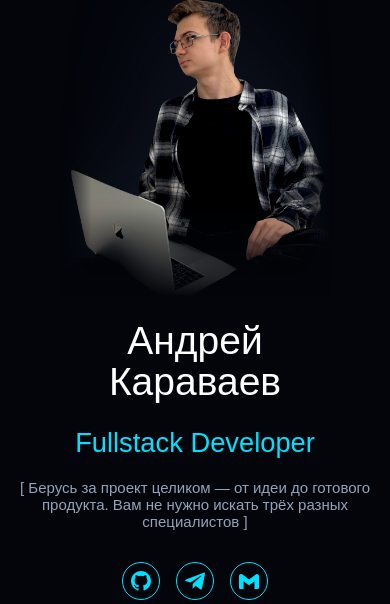
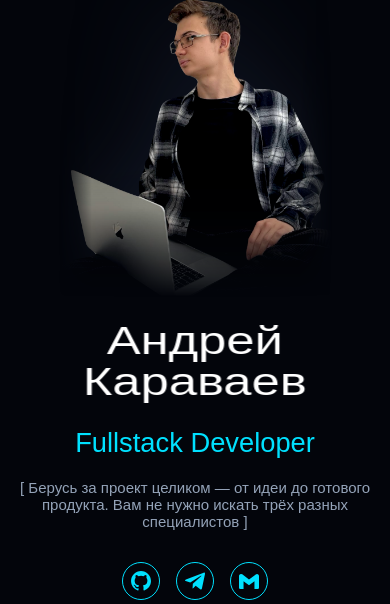
Before and after one commit to Andre-wb/portfolio, a FastAPI app: page / in a window 390 px wide. Shown: the part 117-721 px from the top of the page. Run offline with FastAPI, Linux system fonts and the light colour scheme; some libraries are stand-ins or nearby versions; some web fonts are replaced.

Commit message:
Доработка кроссбраузерности

```diff
--- a/static/css/main.css
+++ b/static/css/main.css
@@ -61,7 +61,7 @@ body {
 .introduce-about h1 {
     font-size: 6vw;
     font-weight: 500;
-    transform: scaleX(1.3);
+    transform: scaleX(1.3) !important;
     transform-origin: left;
     color: var(--text);
     line-height: 1.05;
@@ -118,7 +118,7 @@ body {
 .social-links,
 .introduce-image {
     opacity: 0;
-    transform: translateY(30px);
+    transform: translateY(30px) scaleX(1.3);
     filter: blur(5px);
 }
 
@@ -316,10 +316,6 @@ header nav {
 
 /* Обёртка h1 ограничивает область до масштабирования,
    иначе scaleX(1.3) визуально вылезает за колонку        */
-.introduce-about h1 {
-    display: inline-block;
-    max-width: calc(100% / 1.3);
-}
 
 /* Фото: прибито к правому краю, выровнено по низу секции */
 .introduce-image {
@@ -372,6 +368,7 @@ header nav {
     .introduce-about {
         grid-row: 2;
         width: 100%;
+        overflow: visible;
     }
     .introduce-about h1 {
         font-size: clamp(28px, 10vw, 48px);
```
